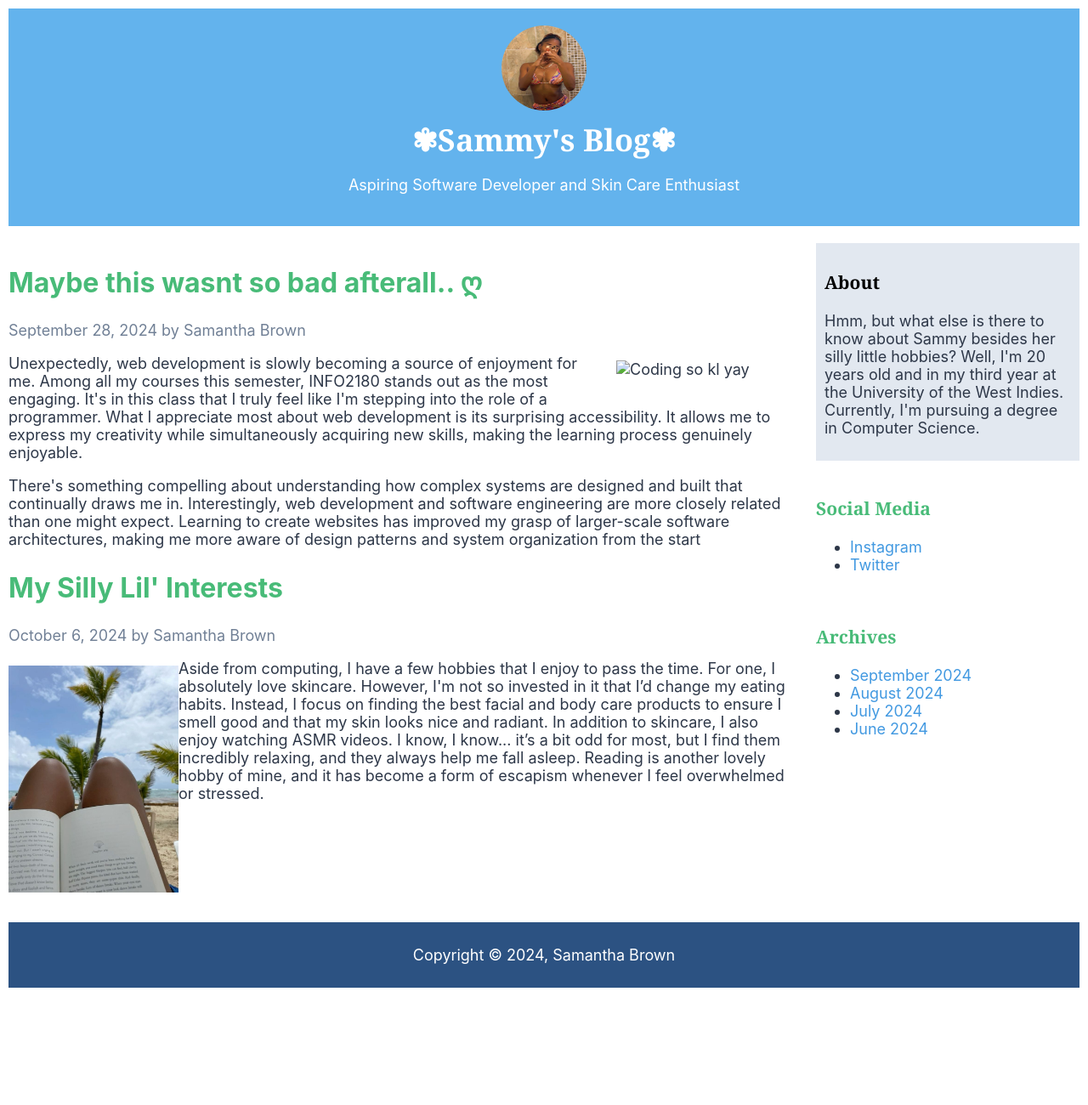
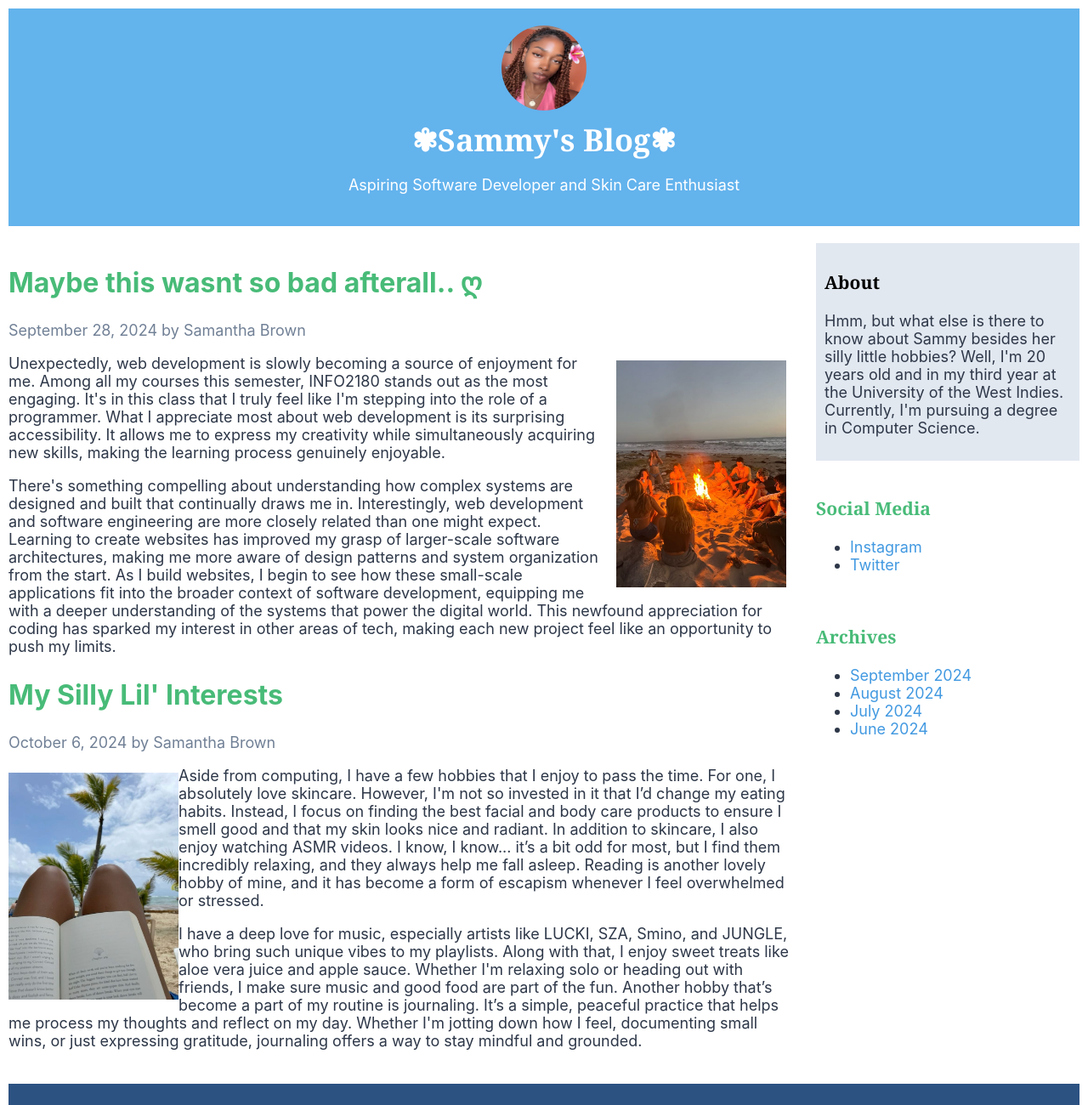
Before and after one commit to 20xsammyyy/info2180-lab2, a plain HTML site: page index.html in a window 1280 px wide. Shown: the top 1300 px of the page at 85% size. Before the commit the page ends 1172 px from the top, so only its background shows below. Drawn offline with Linux system fonts and the light colour scheme.

Commit message:
added paragraph

```diff
--- a/index.html
+++ b/index.html
@@ -10,7 +10,7 @@
 <div class="container">
 <header class="header">
     <div class="header-content">
-        <img src="SAMSAM.jpg" alt="nozeeliaaa" class="profile-img">
+        <img src="IMG_4191.jpg" alt="SAMMY" class="profile-img">
         <h1>✾Sammy's Blog✾</h1>
         <p>Aspiring Software Developer and Skin Care Enthusiast</p>
 </header>
@@ -18,9 +18,10 @@
     <article class="blog-post">
         <h2>Maybe this wasnt so bad afterall.. ღ</h2>
         <p class="post-meta">September 28, 2024 by Samantha Brown</p>
-        <img src="beachfront.jpg" alt="Coding so kl yay" class="blog-image-right">
-        <p> Unexpectedly, web development is slowly becoming a source of enjoyment for me. Among all my courses this semester, INFO2180 stands out as the most engaging. It's in this class that I truly feel like I'm stepping into the role of a programmer. What I appreciate most about web development is its surprising accessibility. It allows me to express my creativity while simultaneously acquiring new skills, making the learning process genuinely enjoyable. </p>
-        <p>There's something compelling about understanding how complex systems are designed and built that continually draws me in. Interestingly, web development and software engineering are more closely related than one might expect. Learning to create websites has improved my grasp of larger-scale software architectures, making me more aware of design patterns and system organization from the start</p>
+        <img src="download.jpeg" alt="friendss" class="blog-image-right">
+        <p>Unexpectedly, web development is slowly becoming a source of enjoyment for me. Among all my courses this semester, INFO2180 stands out as the most engaging. It's in this class that I truly feel like I'm stepping into the role of a programmer. What I appreciate most about web development is its surprising accessibility. It allows me to express my creativity while simultaneously acquiring new skills, making the learning process genuinely enjoyable. </p>
+        <p>There's something compelling about understanding how complex systems are designed and built that continually draws me in. Interestingly, web development and software engineering are more closely related than one might expect. Learning to create websites has improved my grasp of larger-scale software architectures, making me more aware of design patterns and system organization from the start. As I build websites, I begin to see how these small-scale applications fit into the broader context of software development, equipping me with a deeper understanding of the systems that power the digital world. This newfound appreciation for coding has sparked my interest in other areas of tech, making each new project feel like an opportunity to push my limits.
+        </p>
     </article>
 
 
@@ -29,6 +30,7 @@
         <p class="post-meta">October 6, 2024 by Samantha Brown</p>
         <img src="vacation.jpeg" alt="beach" class="blog-image-left">
         <p>Aside from computing, I have a few hobbies that I enjoy to pass the time. For one, I absolutely love skincare. However, I'm not so invested in it that I’d change my eating habits. Instead, I focus on finding the best facial and body care products to ensure I smell good and that my skin looks nice and radiant. In addition to skincare, I also enjoy watching ASMR videos. I know, I know... it’s a bit odd for most, but I find them incredibly relaxing, and they always help me fall asleep. Reading is another lovely hobby of mine, and it has become a form of escapism whenever I feel overwhelmed or stressed.</p>
+        <p>I have a deep love for music, especially artists like LUCKI, SZA, Smino, and JUNGLE, who bring such unique vibes to my playlists. Along with that, I enjoy sweet treats like aloe vera juice and apple sauce. Whether I'm relaxing solo or heading out with friends, I make sure music and good food are part of the fun. Another hobby that’s become a part of my routine is journaling. It’s a simple, peaceful practice that helps me process my thoughts and reflect on my day. Whether I'm jotting down how I feel, documenting small wins, or just expressing gratitude, journaling offers a way to stay mindful and grounded. </p>
     </article>
 </main>
 <aside class="sidebar">
```
